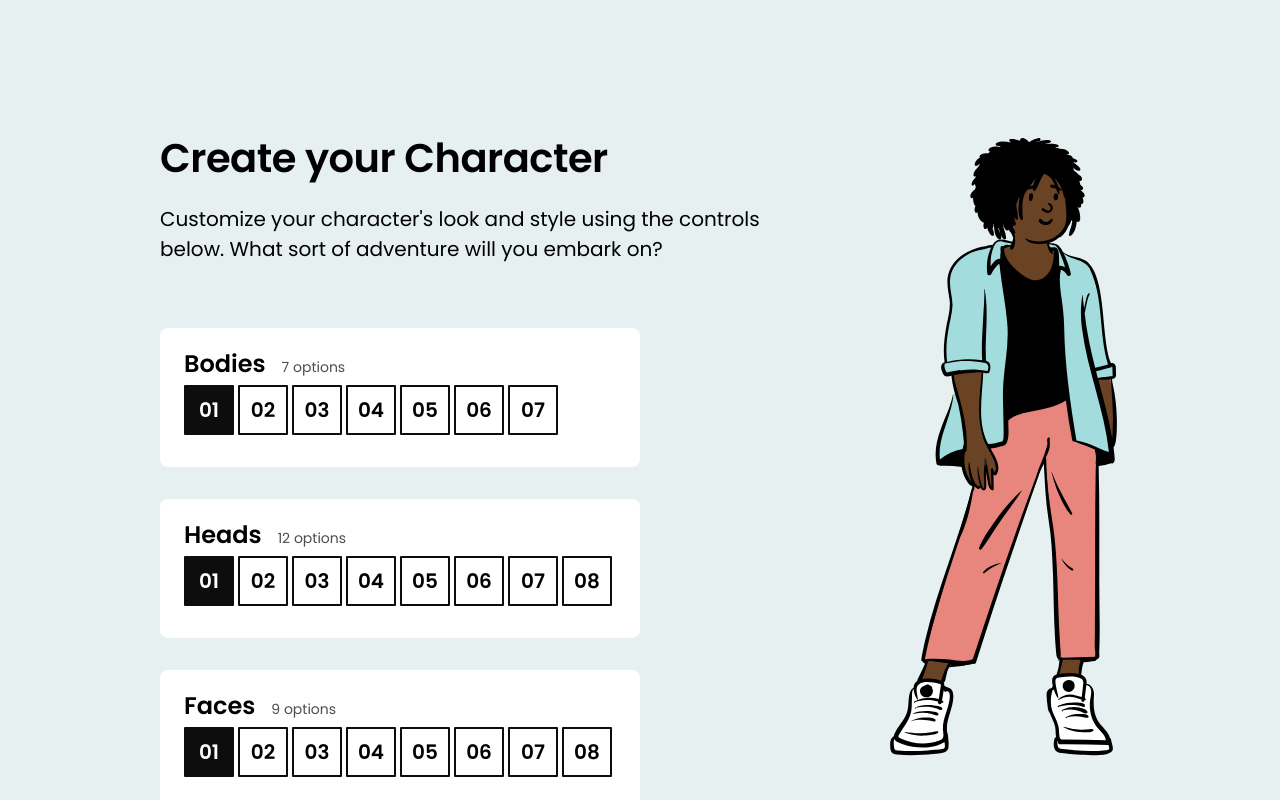
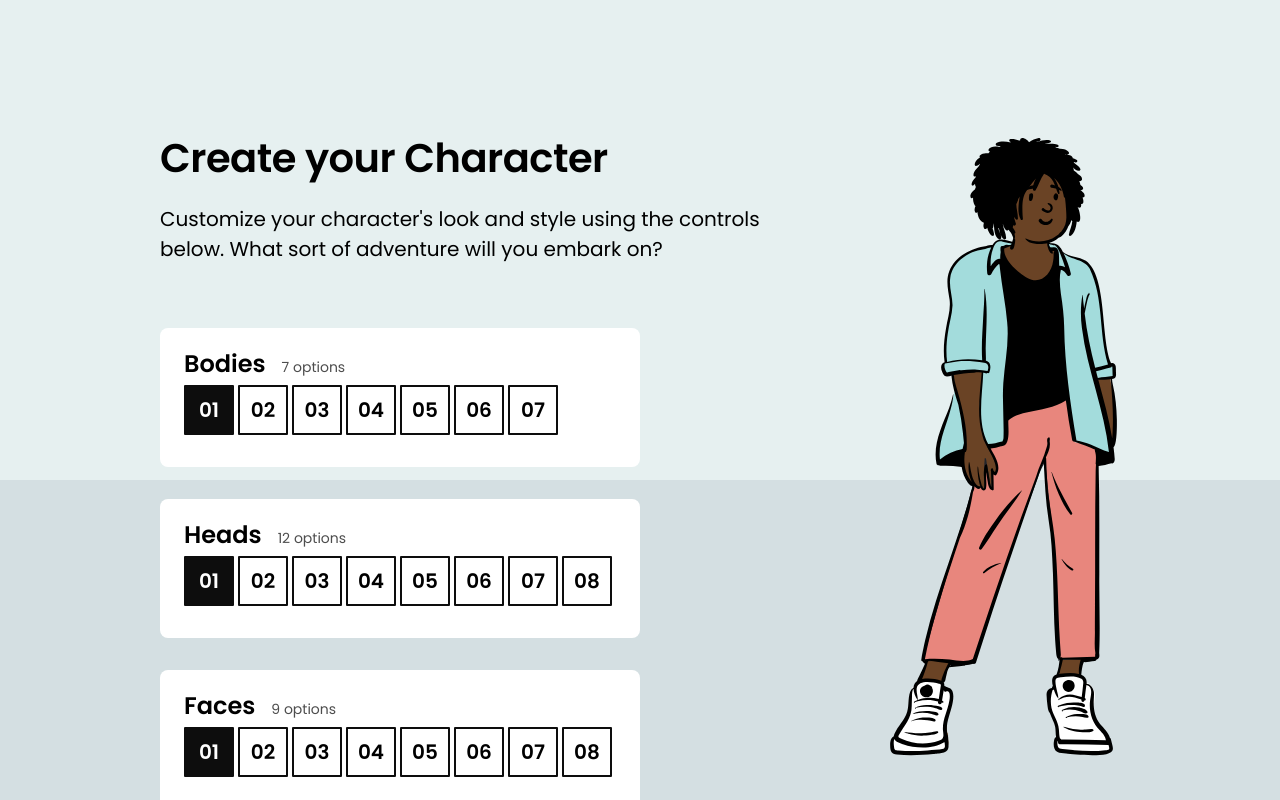
Before and after one commit to JoshHeng/JoyForJs, a React (Vite) app in the folder css-02-character-creator/: page / in a window 1280 px wide. Shown: the top 800 px of the page. Built offline with nearby package versions, Linux system fonts and the light colour scheme.

Commit message:
Character creator exercise 4

```diff
--- a/css-02-character-creator/src/components/CharacterEditor/CharacterEditor.module.css
+++ b/css-02-character-creator/src/components/CharacterEditor/CharacterEditor.module.css
@@ -1,6 +1,8 @@
 .characterEditor {
   padding-top: 128px;
   padding-bottom: 64px;
+
+  isolation: isolate;
 }
 
 .maxWidthWrapper {
--- a/css-02-character-creator/src/index.css
+++ b/css-02-character-creator/src/index.css
@@ -1,6 +1,16 @@
 body {
   background-color: hsl(180deg 25% 92%);
   margin: 0;
+}
+
+body::before {
+  content: '';
+  position: fixed;
+  left: 0;
+  right: 0;
+  top: 60%;
+  bottom: 0;
+  background-color: hsl(195deg, 20%, 86%);
 }
 
 *,
```
